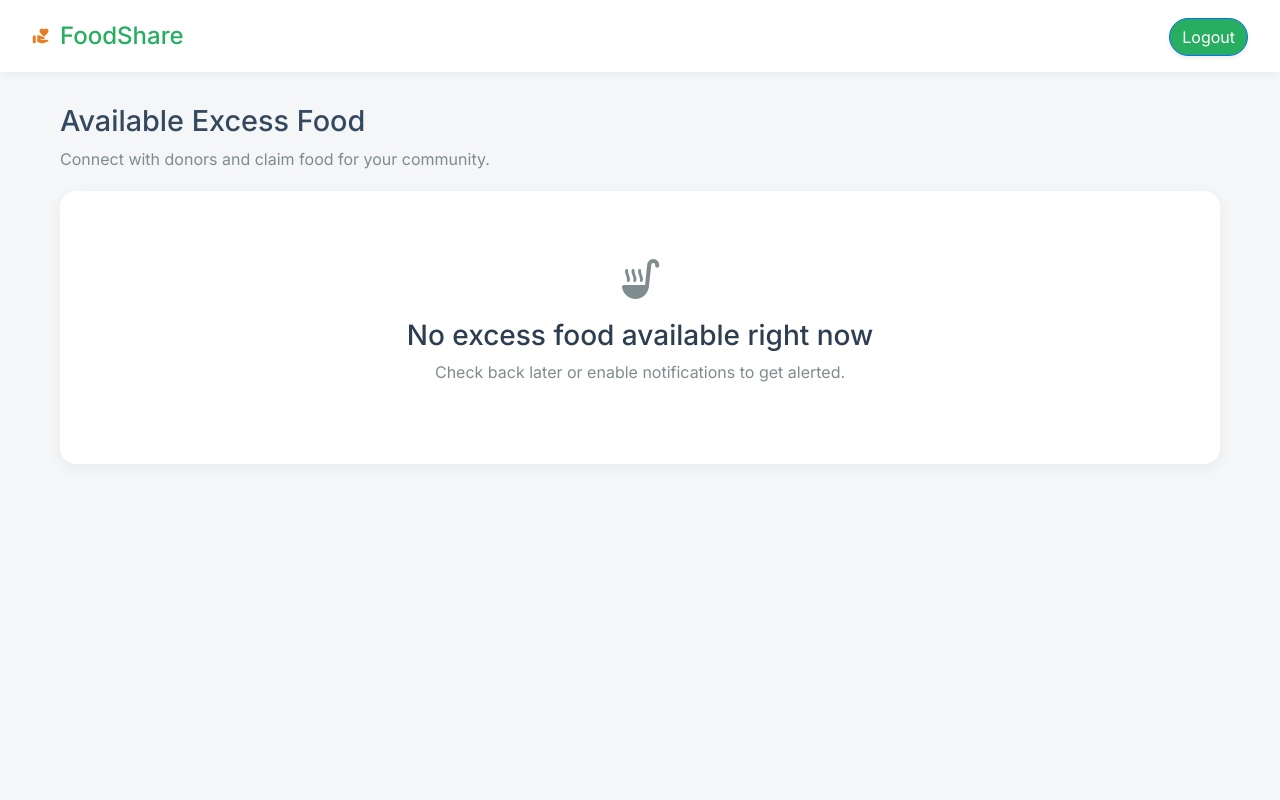
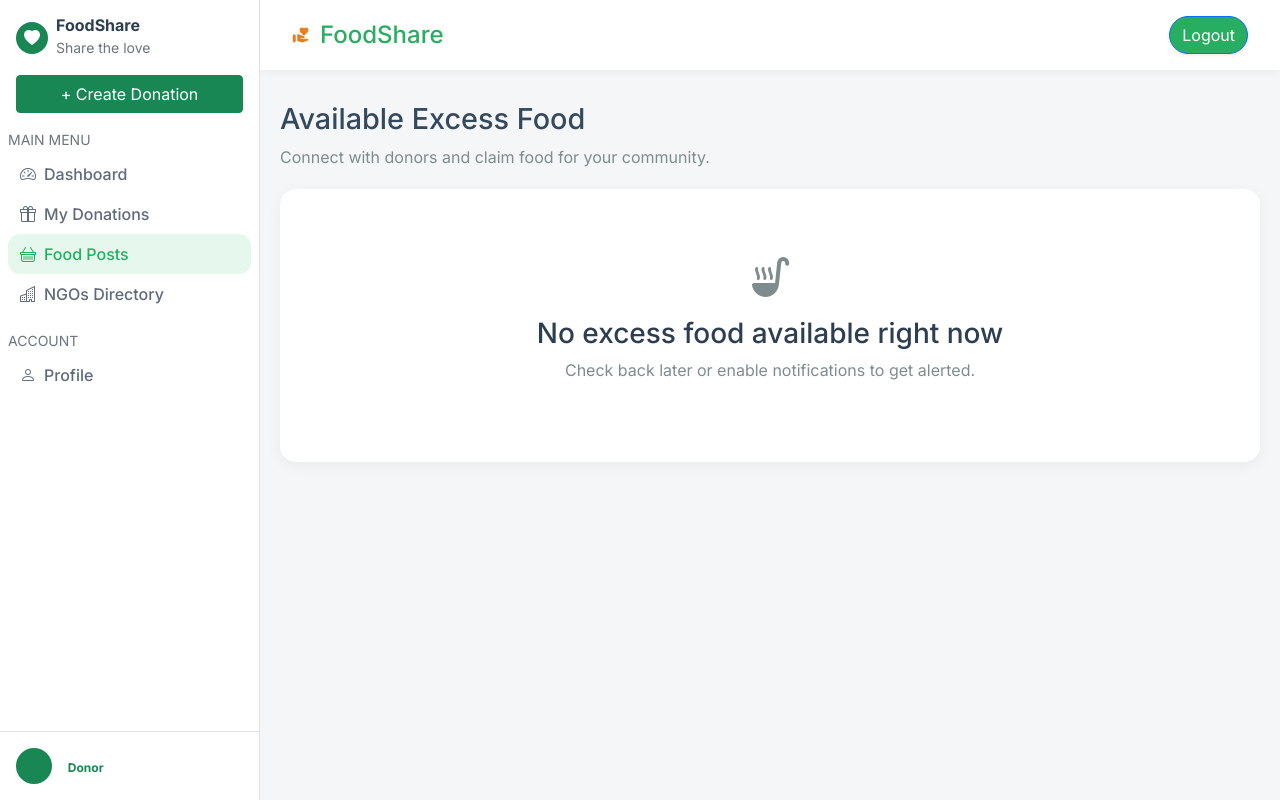
Before and after one commit to abhi-rajput-KRP/FoodShare, a Flask app: template templates/food_posts.html in a window 1280 px wide. Run offline with Flask 3, Linux system fonts and the light colour scheme; the template is opened without the code that fills it, so the values that code supplies are empty.

Commit message:
added dashboard

```diff
--- a/templates/food_posts.html
+++ b/templates/food_posts.html
@@ -24,22 +24,32 @@
 
     <style>
       :root {
-        --primary: #2ecc71; /* Fresh Green */
+        --primary: #2ecc71;
         --primary-dark: #27ae60;
-        --secondary: #34495e; /* Dark Slate */
-        --bg-color: #f4f6f8; /* Light Gray Background */
+        --secondary: #34495e;
+        --bg-color: #f4f6f8;
         --card-bg: #ffffff;
         --text-main: #2c3e50;
         --text-light: #7f8c8d;
-        --accent: #e67e22; /* Food Orange */
+        --accent: #e67e22;
+      }
+
+      * {
+        margin: 0;
+        padding: 0;
+        box-sizing: border-box;
+      }
+
+      html, body {
+        height: 100%;
+        width: 100%;
       }
 
       body {
         font-family: "Inter", sans-serif;
         background-color: var(--bg-color);
-        margin: 0;
-        padding: 0;
         color: var(--text-main);
+        display: flex;  /* ← KEY FIX */
       }
 
       /* Header Styling */
@@ -62,11 +72,43 @@
         gap: 10px;
       }
 
+      /* Sidebar */
+      .sidebar {
+        width: 260px;
+        min-height: 100vh;
+        display: flex;
+        flex-direction: column;
+        flex-shrink: 0;
+        background-color: var(--card-bg);
+        border-right: 1px solid #e0e0e0;
+      }
+
+      .sidebar .nav-link {
+        color: #5f6b7a;
+        border-radius: 12px;
+        padding: 0.5rem 0.75rem;
+        font-weight: 500;
+      }
+
+      .sidebar .nav-link.active {
+        background-color: #e6f8ed;
+        color: var(--primary-dark);
+      }
+
+      /* Main Content */
+      .main-content {
+        flex: 1;
+        display: flex;
+        flex-direction: column;
+        overflow-y: auto;
+      }
+
       /* Grid Layout for Cards */
       .container {
         max-width: 1200px;
         margin: 0 auto;
         padding: 0 20px 40px;
+        width: 100%;
       }
 
       .food-grid {
@@ -112,6 +154,8 @@
         padding: 4px 12px;
         border-radius: 20px;
         margin-top: 8px;
+        background-color: #fff3cd;
+        color: #856404;
       }
 
       .card-body {
@@ -163,17 +207,18 @@
         font-size: 1rem;
         cursor: pointer;
         transition: background 0.3s;
+        background-color: var(--primary);
+        color: white;
+      }
+
+      .claim-btn:hover {
+        background-color: var(--primary-dark);
       }
 
       .claim-btn:disabled {
         background-color: #e0e0e0;
         color: #9aa0a6;
         cursor: not-allowed;
-      }
-
-      .claim-btn:not(:disabled) {
-        background-color: var(--primary);
-        color: white;
       }
 
       /* Empty State */
@@ -193,14 +238,80 @@
     </style>
   </head>
   <body>
+    <!-- Sidebar on LEFT -->
+    <aside class="sidebar">
+      <div class="p-3 d-flex align-items-center">
+        <div class="rounded-circle bg-success text-white d-flex align-items-center justify-content-center me-2" style="width:32px;height:32px;">
+          <i class="bi bi-heart-fill"></i>
+        </div>
+        <div>
+          <h6 class="mb-0 fw-bold">FoodShare</h6>
+          <small class="text-muted">Share the love</small>
+        </div>
+      </div>
+
+      <div class="px-3 mb-3">
+      <a href="/donate">
+        <button class="btn btn-success w-100 fw-semibold">
+          + Create Donation
+        </button>
+      </a>
+      </div>
+
+      <nav class="px-2">
+        <p class="text-uppercase text-muted small mb-1">Main menu</p>
+        <ul class="nav nav-pills flex-column mb-3">
+          <li class="nav-item">
+            <a class="nav-link" href="/dashboard_donor">
+              <i class="bi bi-speedometer2 me-2"></i>Dashboard
+            </a>
+          </li>
+          <li class="nav-item">
+            <a class="nav-link" href="/my_donations"><i class="bi bi-gift me-2"></i>My Donations</a>
+          </li>
+          <li class="nav-item">
+            <a class="nav-link active" href="/food_posts"><i class="bi bi-basket me-2"></i>Food Posts</a>
+          </li>
+          <li class="nav-item">
+            <a class="nav-link" href="#"><i class="bi bi-building me-2"></i>NGOs Directory</a>
+          </li>
+        </ul>
+
+        <p class="text-uppercase text-muted small mb-1">Account</p>
+        <ul class="nav nav-pills flex-column mb-3">
+          <li class="nav-item">
+            <a class="nav-link" href="/profile_donor"><i class="bi bi-person me-2"></i>Profile</a>
+          </li>
+        </ul>
+      </nav>
+
+      <div class="mt-auto p-3 border-top d-flex align-items-center">
+        <div class="rounded-circle bg-success text-white d-flex align-items-center justify-content-center me-2" style="width:36px;height:36px;">
+          {{ donor.name[0]}}
+        </div>
+        <div>
+          <div class="fw-semibold">{{ donor.name }}</div>
+          <small class="badge bg-success-subtle text-success">Donor</small>
+        </div>
+      </div>
+    </aside>
+
+    <!-- Main Content on RIGHT -->
+    <div class="main-content">
+      <!-- Header -->
       <header>
         <h2>
           <span class="material-icons-round">volunteer_activism</span>
           FoodShare
         </h2>
-      <a href="/logout"><button style="margin-top: 2px; width: 20%; align-self: flex-end; background-color: #27ae60;" class="btn btn-primary w-100 rounded-pill shadow-sm">Logout</button></a>
+        <a href="/logout">
+          <button style="background-color: #27ae60;" class="btn btn-primary rounded-pill shadow-sm">
+            Logout
+          </button>
+        </a>
       </header>
 
+      <!-- Food Posts -->
       <div class="container">
         <div style="margin-bottom: 20px">
           <h1 style="font-size: 1.8rem; color: var(--secondary)">
@@ -217,7 +328,7 @@
           <div class="food-card">
             <div class="card-header">
               <h3 class="food-title"><img src="{{ post['image_url'] }}" alt="post" width="90%"></h3>
-            <span class="food-type">Risk of spoilage : {{ post['prediction'] }}</span>
+              <span class="food-type">Risk: {{ post['prediction'] }}</span>
             </div>
 
             <div class="card-body">
@@ -226,23 +337,22 @@
               <div class="meta-info">
                 <div class="meta-row">
                   <span class="material-icons-round">groups</span>
-                <span>Quantity <strong>{{ post['quantity'] }}</strong></span>
+                  <span>Quantity: <strong>{{ post['quantity'] }}</strong></span>
                 </div>
 
                 <div class="meta-row">
                   <span class="material-icons-round">schedule</span>
-                <span>Prepared at: {{ post['prepared_at'] }}</span>
+                  <span>Prepared: {{ post['prepared_at'] }}</span>
                 </div>
                 <div class="meta-row">
-                <span class="material-icons-round">schedule</span>
-                <span>Posted at: {{ post['timestamp'] }}</span>
+                  <span class="material-icons-round">access_time</span>
+                  <span>Posted: {{ post['timestamp'] }}</span>
                 </div>
               </div>
             </div>
 
             <div class="card-footer">
               <form method="post">
-              <label for="post_id" style="display: none;"></label>
                 <input type="hidden" name="post_id" value="{{ post['id'] }}">
                 <button type="submit" class="claim-btn">Claim</button>
               </form>
@@ -260,5 +370,8 @@
         </div>
         {% endif %}
       </div>
+    </div>
+
+    <script src="https://cdn.jsdelivr.net/npm/bootstrap@5.1.3/dist/js/bootstrap.bundle.min.js"></script>
   </body>
 </html>
```
Also changed, not shown: templates/donor_register.html (+7 -0 lines). Lines whose indentation alone changed are shown as unchanged.
